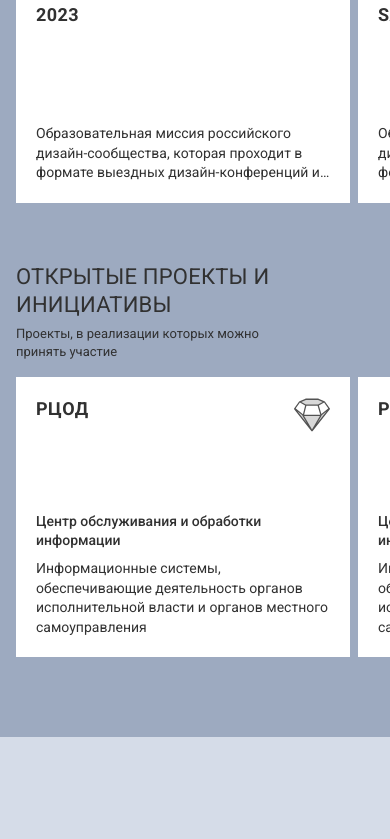
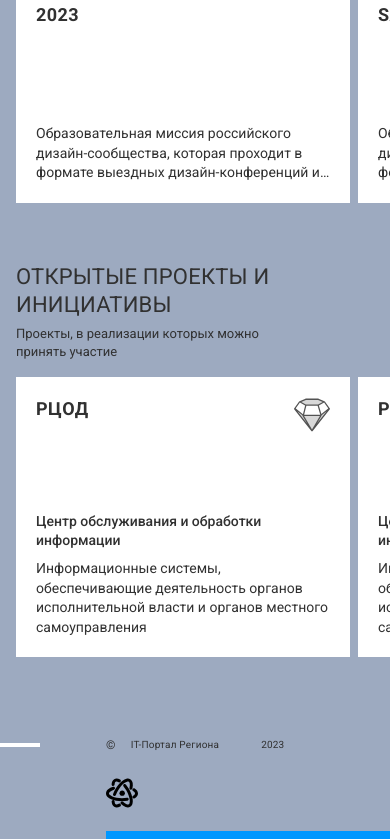
Before and after one commit to KazimirS46/it-portal2, a Next.js app: page / in a window 390 px wide. Shown: the part 6114-6953 px from the top of the page. Before the commit the page ends 6851 px from the top, so only its background shows below. Built offline with nearby package versions, Linux system fonts and the light colour scheme.

Commit message:
Configurwted the Footer

```diff
--- a/app/layout.tsx
+++ b/app/layout.tsx
@@ -28,7 +28,7 @@ export default function RootLayout({
 
         <main>{children}</main>
 
-        {/* <Footer /> */}
+        <Footer />
       </body>
     </html>
   );
--- a/components/Footer/index.module.css
+++ b/components/Footer/index.module.css
@@ -74,3 +74,48 @@
   margin-left: 49.3%;
   margin-right: auto;
 }
+
+@media (max-width: 425px) {
+  .wrapper {
+    width: 100vw;
+    overflow: hidden;
+  }
+
+  .wrapper::after {
+    top: 6px;
+    left: 0;
+    width: 40px;
+  }
+
+  .wrapper::before {
+    bottom: 0;
+    right: 0;
+    width: 72.8%;
+    height: 8px;
+    background: var(--desc-text-color3);
+  }
+
+  .footerContainer {
+    flex-direction: column;
+    justify-content: flex-start;
+    margin-left: 27.2%;
+  }
+
+  .info {
+    justify-content: flex-start;
+    margin-bottom: 1.5rem;
+  }
+
+  .title {
+    margin-left: 15px;
+  }
+
+  .date {
+    margin-left: 42px;
+  }
+
+  .logo {
+    margin: 0;
+    margin-bottom: 1.25rem;
+  }
+}
```
